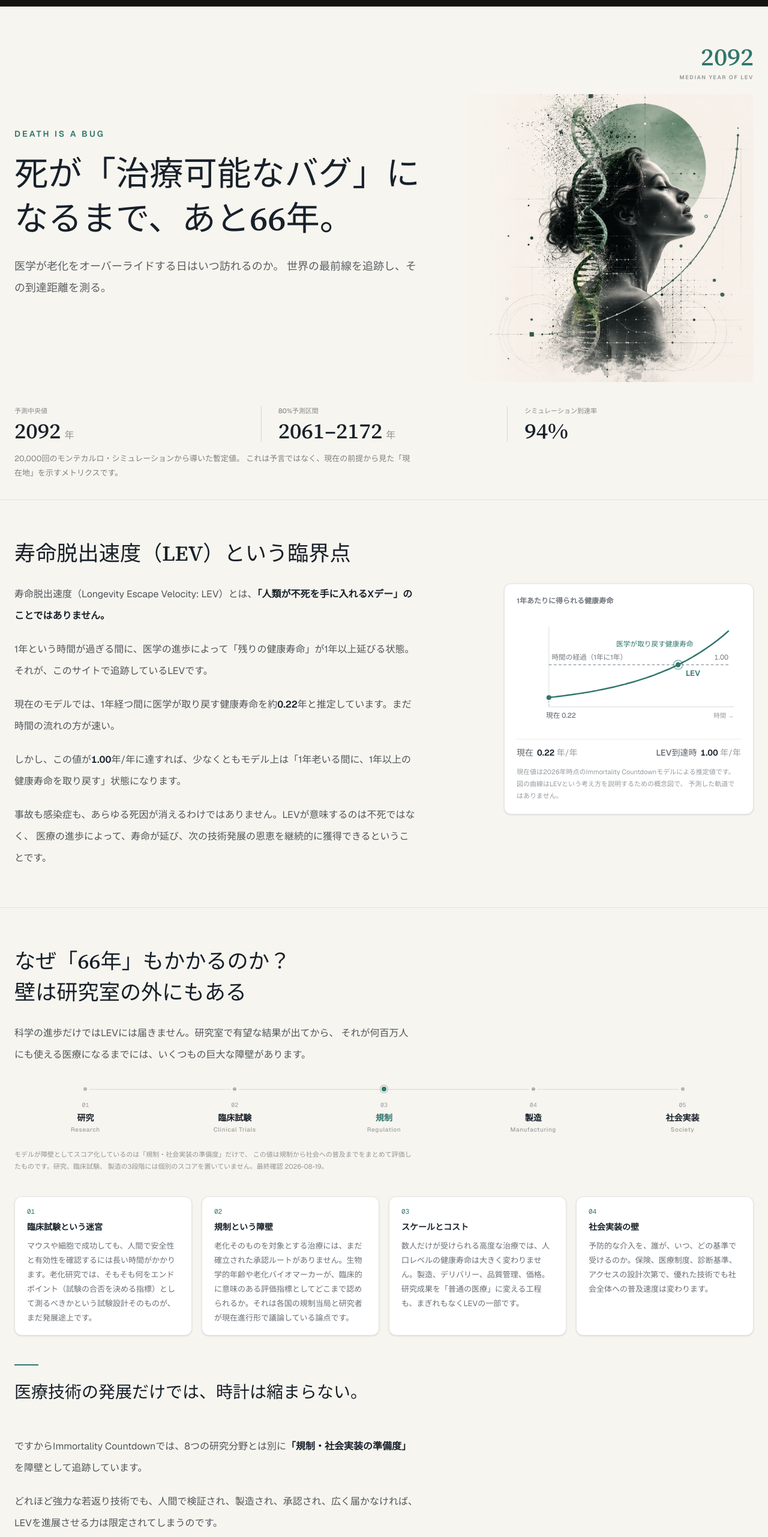
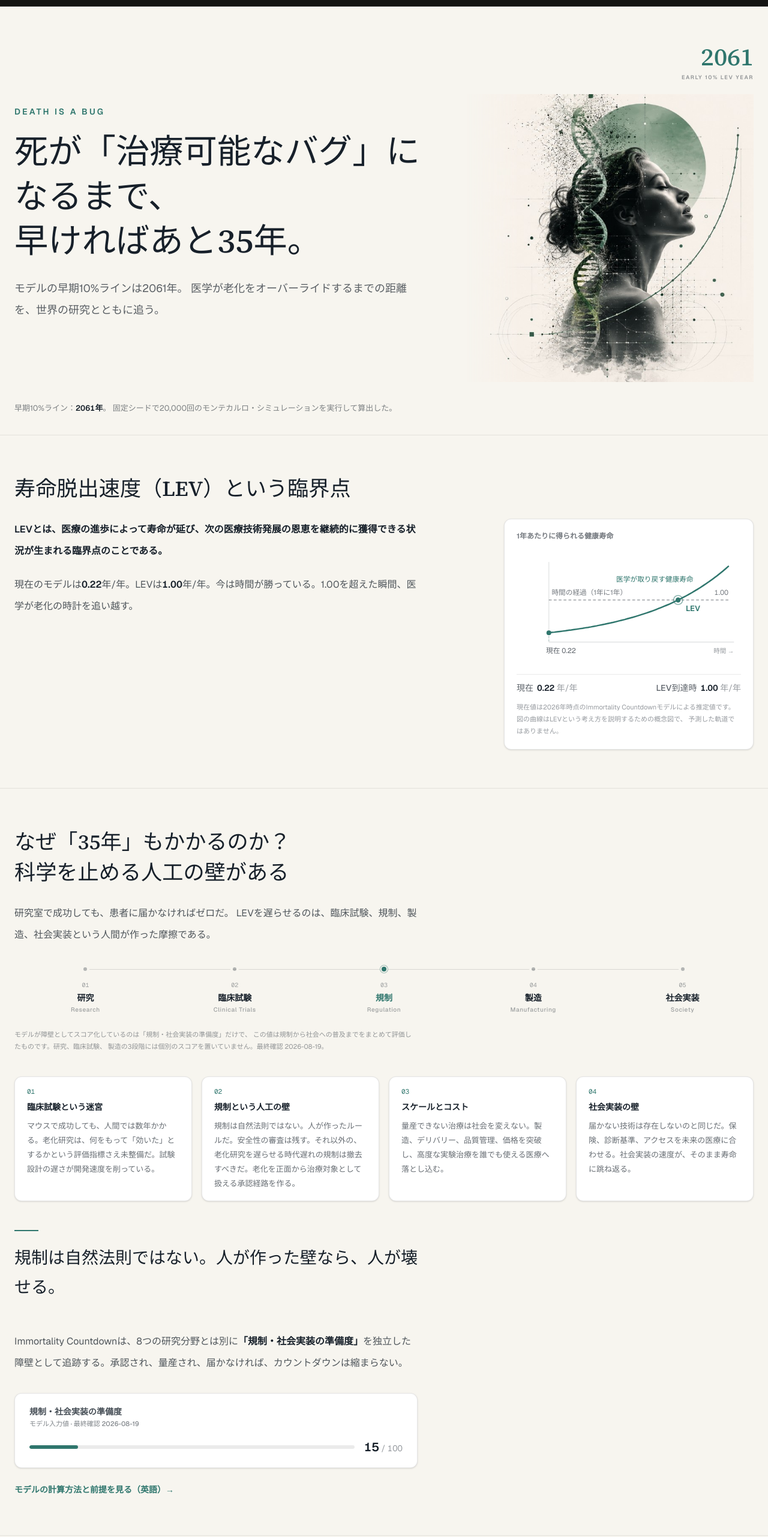
Before and after one commit to mikoshi092/immortality-countdown, a Next.js app: page /ja in a window 1280 px wide. Shown: the part 83-2646 px from the top of the page at 60% size. Built offline with nearby package versions, Linux system fonts and the light colour scheme.

Commit message:
Feature early LEV scenario on Japanese landing page

```diff
--- a/app/ja/page.tsx
+++ b/app/ja/page.tsx
@@ -6,7 +6,7 @@ import HeroVisual from "@/components/ja/HeroVisual";
 import LevCrossingDiagram from "@/components/ja/LevCrossingDiagram";
 import PipelineFlow from "@/components/ja/PipelineFlow";
 import TechnologyMap from "@/components/ja/TechnologyMap";
-import { countdown, formatPercent } from "@/lib/countdown";
+import { countdown } from "@/lib/countdown";
 import { FIELD_IDS } from "@/lib/fields";
 import { FIELD_LABELS_JA, FIELD_SUMMARIES_JA } from "@/lib/ja";
 import { getFieldModel, REGULATORY_READINESS } from "@/lib/model-snapshot";
@@ -134,27 +134,26 @@ function PullQuote({ children }: { children: React.ReactNode }) {
 const GATES = [
   {
     title: "臨床試験という迷宮",
-    body: "マウスや細胞で成功しても、人間で安全性と有効性を確認するには長い時間がかかります。老化研究では、そもそも何をエンドポイント（試験の合否を決める指標）として測るべきかという試験設計そのものが、まだ発展途上です。",
+    body: "マウスで成功しても、人間では数年かかる。老化研究は、何をもって「効いた」とするかという評価指標さえ未整備だ。試験設計の遅さが開発速度を削っている。",
   },
   {
-    title: "規制という障壁",
-    body: "老化そのものを対象とする治療には、まだ確立された承認ルートがありません。生物学的年齢や老化バイオマーカーが、臨床的に意味のある評価指標としてどこまで認められるか。それは各国の規制当局と研究者が現在進行形で議論している論点です。",
+    title: "規制という人工の壁",
+    body: "規制は自然法則ではない。人が作ったルールだ。安全性の審査は残す。それ以外の、老化研究を遅らせる時代遅れの規制は撤去すべきだ。老化を正面から治療対象として扱える承認経路を作る。",
   },
   {
     title: "スケールとコスト",
-    body: "数人だけが受けられる高度な治療では、人口レベルの健康寿命は大きく変わりません。製造、デリバリー、品質管理、価格。研究成果を「普通の医療」に変える工程も、まぎれもなくLEVの一部です。",
+    body: "量産できない治療は社会を変えない。製造、デリバリー、品質管理、価格を突破し、高度な実験治療を誰でも使える医療へ落とし込む。",
   },
   {
     title: "社会実装の壁",
-    body: "予防的な介入を、誰が、いつ、どの基準で受けるのか。保険、医療制度、診断基準、アクセスの設計次第で、優れた技術でも社会全体への普及速度は変わります。",
+    body: "届かない技術は存在しないのと同じだ。保険、診断基準、アクセスを未来の医療に合わせる。社会実装の速度が、そのまま寿命に跳ね返る。",
   },
 ];
 
 export default function JapaneseLandingPage() {
-  const years = countdown.years;
+  const earlyYears = Math.round(countdown.earlyYear - countdown.baseYear);
   const gain = countdown.currentGain;
   const draws = countdown.draws.toLocaleString("en-US");
-  const reachRate = formatPercent(countdown.probabilityReached);
 
   return (
     <main
@@ -221,67 +220,24 @@ export default function JapaneseLandingPage() {
                 死が「治療可能なバグ」に
                 <span className="whitespace-nowrap">なるまで、</span>
                 <span className="whitespace-nowrap">
-                  あと<span className="lining-nums tabular-nums">{years}</span>
+                  早ければあと
+                  <span className="lining-nums tabular-nums">{earlyYears}</span>
                   年。
                 </span>
               </h1>
 
               <p className="mt-6 max-w-2xl text-[15px] leading-8 text-[#17202a]/70 sm:text-lg sm:leading-9">
-                医学が老化をオーバーライドする日はいつ訪れるのか。
-                世界の最前線を追跡し、その到達距離を測る。
+                モデルの早期10%ラインは{countdown.earlyYear}年。
+                医学が老化をオーバーライドするまでの距離を、世界の研究とともに追う。
               </p>
             </div>
 
-            <HeroVisual medianYear={countdown.medianYear} />
+            <HeroVisual earlyYear={countdown.earlyYear} />
           </div>
 
-          {/* Three white cards read as a dashboard widget. Rules and
-              whitespace read as a magazine's data strip, which is what
-              these three numbers are. */}
-          <dl className="mt-10 grid grid-cols-1 gap-5 sm:grid-cols-3 sm:gap-0">
-            {[
-              {
-                label: "予測中央値",
-                value: `${countdown.medianYear}`,
-                unit: "年",
-              },
-              {
-                label: "80%予測区間",
-                value: `${countdown.earlyYear}–${countdown.lateYear}`,
-                unit: "年",
-              },
-              {
-                label: "シミュレーション到達率",
-                value: reachRate,
-                unit: null,
-              },
-            ].map((stat, index) => (
-              <div
-                key={stat.label}
-                className={
-                  index > 0
-                    ? "sm:border-l sm:border-black/12 sm:pl-7"
-                    : undefined
-                }
-              >
-                <dt className="text-[11px] font-medium text-[#17202a]/50">
-                  {stat.label}
-                </dt>
-                <dd className="font-ja-serif mt-2 text-[clamp(1.7rem,3.2vw,2.25rem)] font-medium leading-none tabular-nums text-[#17202a]">
-                  {stat.value}
-                  {stat.unit ? (
-                    <span className="ml-1.5 text-base font-normal text-[#17202a]/45">
-                      {stat.unit}
-                    </span>
-                  ) : null}
-                </dd>
-              </div>
-            ))}
-          </dl>
-
-          <p className="mt-4 max-w-2xl text-[13px] leading-6 text-[#17202a]/55">
-            {draws}回のモンテカルロ・シミュレーションから導いた暫定値。
-            これは予言ではなく、現在の前提から見た「現在地」を示すメトリクスです。
+          <p className="mt-8 max-w-2xl text-[13px] leading-6 text-[#17202a]/55">
+            早期10%ライン：<span className="font-semibold tabular-nums text-[#17202a]">{countdown.earlyYear}年</span>。
+            固定シードで{draws}回のモンテカルロ・シミュレーションを実行して算出した。
           </p>
         </div>
       </section>
@@ -296,32 +252,20 @@ export default function JapaneseLandingPage() {
           <div className="mt-6 grid grid-cols-1 gap-10 lg:grid-cols-[minmax(0,1fr)_26rem] lg:gap-14">
             <div className={`max-w-2xl space-y-5 ${BODY}`}>
               <p>
-                寿命脱出速度（Longevity Escape Velocity: LEV）とは、
                 <strong className="font-semibold text-[#17202a]">
-                  「人類が不死を手に入れるXデー」のことではありません。
+                  LEVとは、医療の進歩によって寿命が延び、次の医療技術発展の恩恵を継続的に獲得できる状況が生まれる臨界点のことである。
                 </strong>
               </p>
               <p>
-                1年という時間が過ぎる間に、医学の進歩によって「残りの健康寿命」が1年以上延びる状態。
-                それが、このサイトで追跡しているLEVです。
-              </p>
-              <p>
-                現在のモデルでは、1年経つ間に医学が取り戻す健康寿命を約
+                現在のモデルは
                 <span className="font-semibold tabular-nums text-[#17202a]">
                   {gain.toFixed(2)}
                 </span>
-                年と推定しています。まだ時間の流れの方が速い。
-              </p>
-              <p>
-                しかし、この値が
+                年/年。LEVは
                 <span className="font-semibold tabular-nums text-[#17202a]">
                   {countdown.levThreshold.toFixed(2)}
                 </span>
-                年/年に達すれば、少なくともモデル上は「1年老いる間に、1年以上の健康寿命を取り戻す」状態になります。
-              </p>
-              <p>
-                事故も感染症も、あらゆる死因が消えるわけではありません。LEVが意味するのは不死ではなく、
-                医療の進歩によって、寿命が延び、次の技術発展の恩恵を継続的に獲得できるということです。
+                年/年。今は時間が勝っている。1.00を超えた瞬間、医学が老化の時計を追い越す。
               </p>
             </div>
 
@@ -371,15 +315,14 @@ export default function JapaneseLandingPage() {
       >
         <div className="mx-auto max-w-7xl">
           <h2 className={SECTION_HEADING}>
-            なぜ「<span className="tabular-nums">{years}</span>
-            年」もかかるのか？
+            なぜ「<span className="tabular-nums">{earlyYears}</span>年」もかかるのか？
             <br className="hidden sm:block" />
-            壁は研究室の外にもある
+            科学を止める人工の壁がある
           </h2>
 
           <p className={`mt-6 max-w-2xl ${BODY}`}>
-            科学の進歩だけではLEVには届きません。研究室で有望な結果が出てから、
-            それが何百万人にも使える医療になるまでには、いくつもの巨大な障壁があります。
+            研究室で成功しても、患者に届かなければゼロだ。
+            LEVを遅らせるのは、臨床試験、規制、製造、社会実装という人間が作った摩擦である。
           </p>
 
           <PipelineFlow lastReviewed={REGULATORY_READINESS.lastReviewed} />
@@ -403,19 +346,15 @@ export default function JapaneseLandingPage() {
             ))}
           </dl>
 
-          <PullQuote>医療技術の発展だけでは、時計は縮まらない。</PullQuote>
+          <PullQuote>規制は自然法則ではない。人が作った壁なら、人が壊せる。</PullQuote>
 
-          <div className={`max-w-2xl space-y-5 ${BODY}`}>
+          <div className={`max-w-2xl ${BODY}`}>
             <p>
-              ですからImmortality Countdownでは、8つの研究分野とは別に
+              Immortality Countdownは、8つの研究分野とは別に
               <strong className="font-semibold text-[#17202a]">
                 「規制・社会実装の準備度」
               </strong>
-              を障壁として追跡しています。
-            </p>
-            <p>
-              どれほど強力な若返り技術でも、人間で検証され、製造され、承認され、広く届かなければ、
-              LEVを進展させる力は限定されてしまうのです。
+              を独立した障壁として追跡する。承認され、量産され、届かなければ、カウントダウンは縮まらない。
             </p>
           </div>
 
@@ -463,9 +402,8 @@ export default function JapaneseLandingPage() {
           <h2 className={SECTION_HEADING}>LEVを駆動する8つのエンジン</h2>
 
           <p className={`mt-6 max-w-2xl ${BODY}`}>
-            LEVは、ひとつの発明だけで到達する未来ではありません。
-            複数の技術領域が並行して進み、互いのボトルネックを外していく必要があります。
-            スコアは0〜100の暫定的なものであり、あくまで目安になります。完成度を保証するものではありません。
+            LEVは8つのエンジンが同時に回って初めて到来する。どれか一つが止まれば全体が遅れる。
+            スコアは各分野の現在地だ。
           </p>
 
           <TechnologyMap
@@ -474,7 +412,7 @@ export default function JapaneseLandingPage() {
               label: FIELD_LABELS_JA[id],
               score: getFieldModel(id).score,
             }))}
-            medianYear={countdown.medianYear}
+            earlyYear={countdown.earlyYear}
           />
 
           <ol className="mt-8 grid grid-cols-1 gap-4 sm:grid-cols-2 lg:grid-cols-4">
@@ -535,55 +473,28 @@ export default function JapaneseLandingPage() {
         className="scroll-mt-20 border-t border-black/8 px-5 py-12 sm:px-6 sm:py-16"
       >
         <div className="mx-auto max-w-7xl">
-          <h2 className={SECTION_HEADING}>いつ寿命脱出速度に到達するのか？</h2>
+          <h2 className={SECTION_HEADING}>最初の標的は、{countdown.earlyYear}年だ</h2>
 
           <div className={`mt-6 max-w-2xl space-y-5 ${BODY}`}>
             <p>
-              まだ確定していません。日々の技術革新や規制等により、刻一刻と変化しています。
-              このサイトでは、最新ニュースを追い、その期間を算出することを主眼においています。
+              この数字はAIの作文ではない。公開されたTypeScriptモデルが、固定シードで
+              {draws}個のシナリオを実行した結果だ。
             </p>
             <p>
-              今回のAIによる{draws}回のシミュレーションでは、
-              <span className="font-semibold tabular-nums text-[#17202a]">
-                {reachRate}
-              </span>
-              がLEVに到達することを示しました。そのシミュレーションで割り出された予測の中央値が
-              {countdown.medianYear}年です。
-            </p>
-            <p>
-              80%予測区間で見ると、一番早いのは{countdown.earlyYear}年、遅いと
-              {countdown.lateYear}年と
-              <strong className="font-semibold text-[#17202a]">
-                かなり広くなっています。
-              </strong>
-            </p>
-            <p>
-              なぜなら、この数字は未来を予言しているのではなく、現在わかっている研究速度、技術成熟度、
-              規制や社会実装の条件をひとつのモデルに入れた結果だからです。
-            </p>
-            <p>前提が変われば、数字も変わります。</p>
-            <ul className="space-y-2 border-l-2 border-[#2f766d]/30 pl-5 text-[15px] leading-8 text-[#17202a]/70 sm:text-base">
-              <li>新しい治療法が人間で再現される。</li>
-              <li>バイオマーカーが臨床試験を短縮する。</li>
-              <li>AIが創薬を高速化する。</li>
-              <li>規制のルールが変わる。</li>
-            </ul>
-            <p>
-              そんな変化が積み重なれば、
-              <span className="tabular-nums">{years}</span>
-              年は短くなるかもしれません。逆に、大きな分野が停滞すれば遠ざかります。
+              その早期10%ラインが{countdown.earlyYear}年、今から{earlyYears}年後である。
+              人間で効く治療、短い臨床試験、AI創薬、不要な規制の撤去。
+              これらが進めば{earlyYears}年は縮む。停滞すれば伸びる。
             </p>
           </div>
 
           <div className="mt-10 max-w-2xl border-t border-black/8 pt-8 sm:mt-12">
             <p className="font-ja-serif text-[clamp(1.3rem,3.6vw,1.95rem)] font-medium leading-[1.7] text-[#17202a]">
-              この<span className="tabular-nums">{years}</span>年が縮んでいくのか。
+              この<span className="tabular-nums">{earlyYears}</span>年を、30年、20年、10年へ。
               <br />
-              それとも、遠ざかるのか？
+              死を「治療可能なバグ」に変える時計を進める。
             </p>
             <p className={`mt-5 ${BODY}`}>
-              Immortality Countdownは、人類が老化を追い越すまでの距離と、
-              その数字を動かした理由を追い続けます。
+              Immortality Countdownは、数字を動かした研究と制度変化だけを追う。
             </p>
           </div>
 
--- a/components/ja/HeroVisual.tsx
+++ b/components/ja/HeroVisual.tsx
@@ -1,7 +1,7 @@
 import Image from "next/image";
 
 type Props = {
-  medianYear: number;
+  earlyYear: number;
 };
 
 /**
@@ -23,7 +23,7 @@ type Props = {
  * so a hard edge would read as a pasted-in rectangle. The fade lets it
  * bleed into the page the way a printed feature does.
  */
-export default function HeroVisual({ medianYear }: Props) {
+export default function HeroVisual({ earlyYear }: Props) {
   return (
     <figure className="flex flex-col gap-5">
       {/* Stacked above the artwork rather than laid over its top-right
@@ -37,13 +37,13 @@ export default function HeroVisual({ medianYear }: Props) {
           median year in words. */}
       <figcaption className="hidden text-right lg:block">
         <p className="font-ja-serif text-[clamp(2.2rem,3.2vw,3.1rem)] font-medium leading-none tabular-nums text-[#2f766d]">
-          {medianYear}
+          {earlyYear}
         </p>
         <p
           lang="en"
           className="mt-2 text-[9px] font-semibold tracking-[0.18em] text-[#17202a]/45"
         >
-          MEDIAN YEAR OF LEV
+          EARLY 10% LEV YEAR
         </p>
       </figcaption>
 
```
Also changed, not shown: components/ja/TechnologyMap.tsx (+4 -4 lines).
